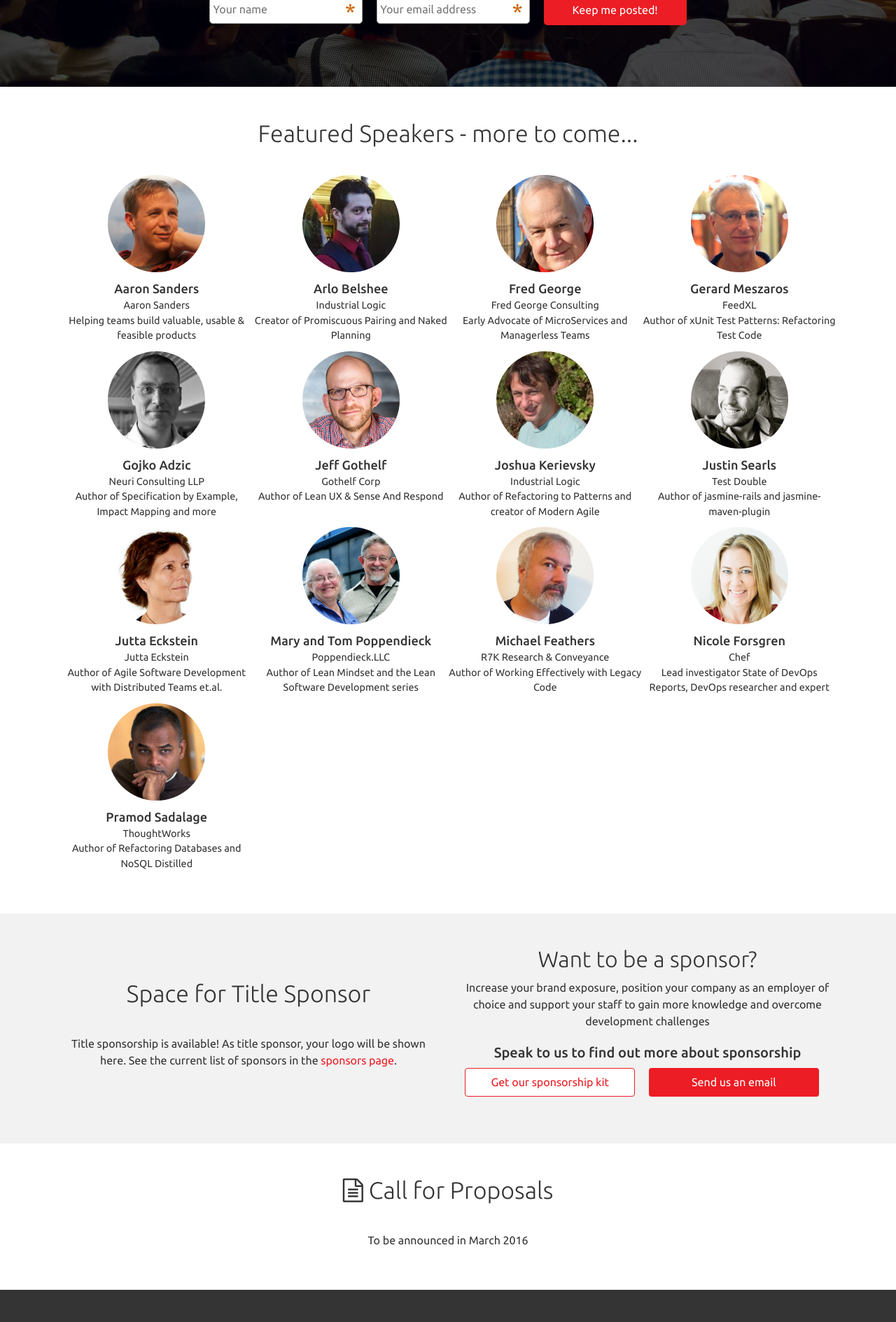
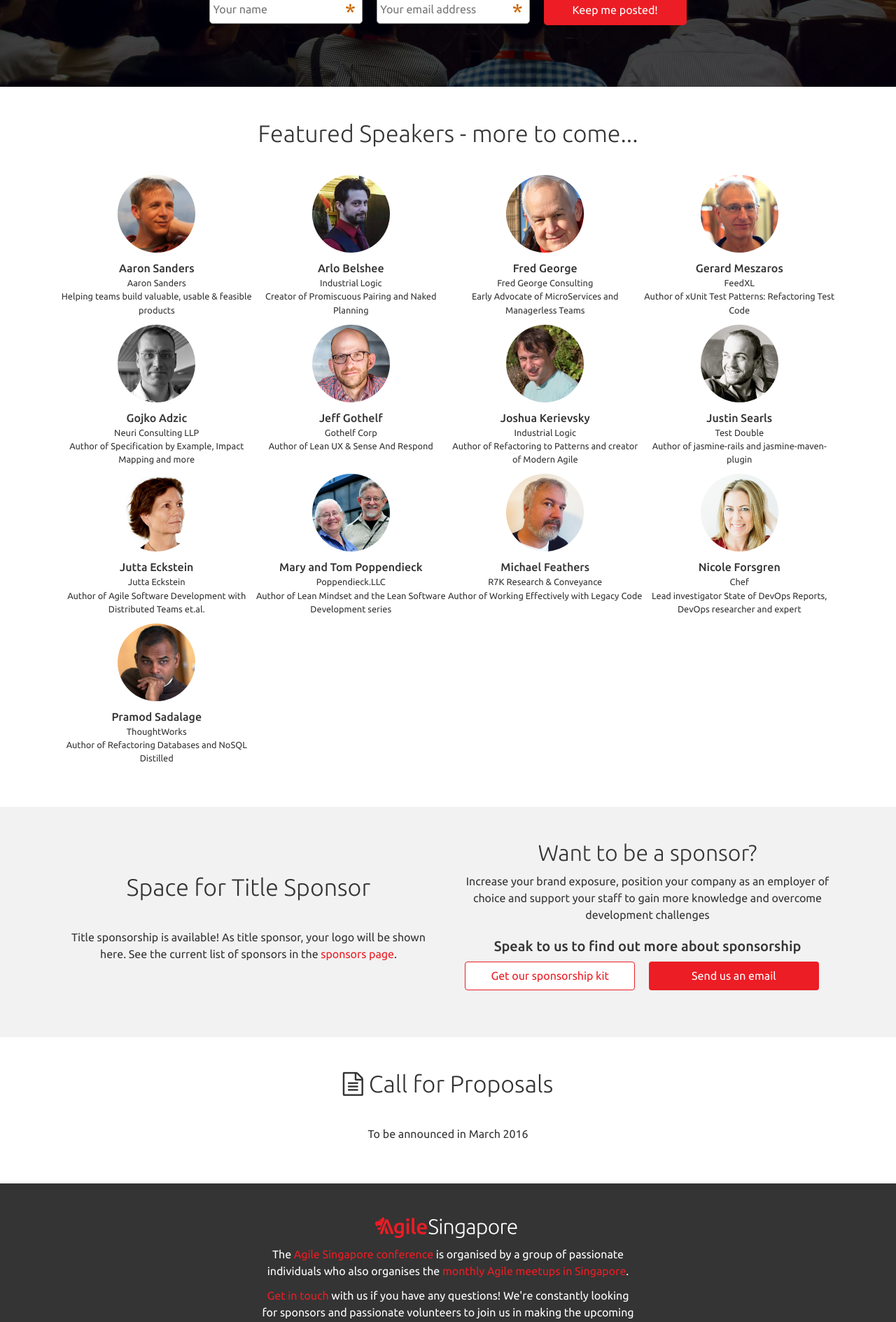
Before and after one commit to agilesingapore/2016, a Jekyll site: the page built from index.html, in a window 1280 px wide. Shown: the part 515-2404 px from the top of the page at 70% size. Built offline with Jekyll 4.4.1, drawn with Linux system fonts in a browser that asks for light colours; nearby versions of some CDN libraries; comment, search, counter and statistics services are not loaded.

Commit message:
Reduce the size of speakers

```diff
--- a/sass/_speakers.scss
+++ b/sass/_speakers.scss
@@ -18,13 +18,13 @@
   .speaker-photo {
     margin: 0 0 10px 0;
     img {
-      width: 50%;
+      width: 40%;
       height: inherit;
       border-radius: 50%;
     }
   }
   .speaker-bio {
-    font-size: 0.9em;
+    font-size: 0.8em;
 
     .speaker-name {
       font-weight: 500;
```
Also changed, not shown: stylesheets/styles.css.
